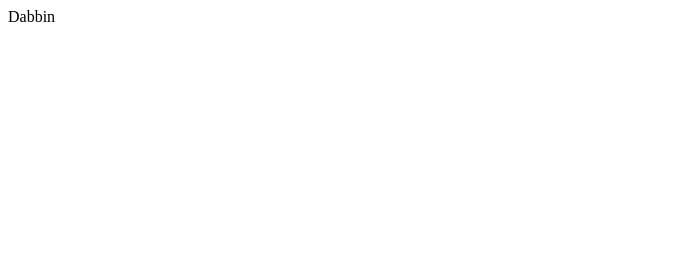
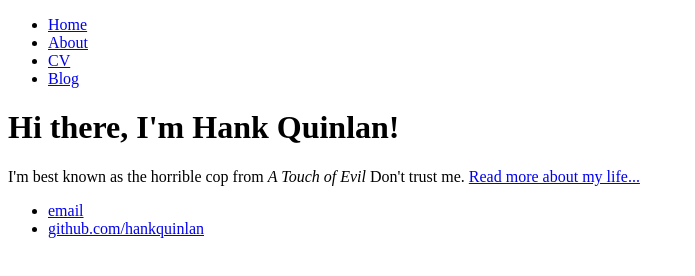
Before and after one commit to xu-robert/xu-robert.github.io, a plain HTML site: page index.html in a window 1280 px wide. Shown: the whole page, without its empty margins (0-695 px from the left). Drawn offline with Linux system fonts and the light colour scheme.

Commit message:
Added more text

```diff
--- a/index.html
+++ b/index.html
@@ -1 +1,28 @@
-Dabbin
+<!DOCTYPE html>
+<html>
+	<head>
+		<title>Hank Quinlan, Horrible Cop</title>
+	</head>
+	<body>
+		<nav>
+    		<ul>
+        		<li><a href="/">Home</a></li>
+	        	<li><a href="/about">About</a></li>
+        		<li><a href="/cv">CV</a></li>
+        		<li><a href="/blog">Blog</a></li>
+    		</ul>
+		</nav>
+		<div class="container">
+    		<div class="blurb">
+        		<h1>Hi there, I'm Hank Quinlan!</h1>
+				<p>I'm best known as the horrible cop from <em>A Touch of Evil</em> Don't trust me. <a href="/about">Read more about my life...</a></p>
+    		</div><!-- /.blurb -->
+		</div><!-- /.container -->
+		<footer>
+    		<ul>
+        		<li><a href="mailto:hankquinlanhub@gmail.com">email</a></li>
+        		<li><a href="https://github.com/hankquinlan">github.com/hankquinlan</a></li>
+			</ul>
+		</footer>
+	</body>
+</html>
```
